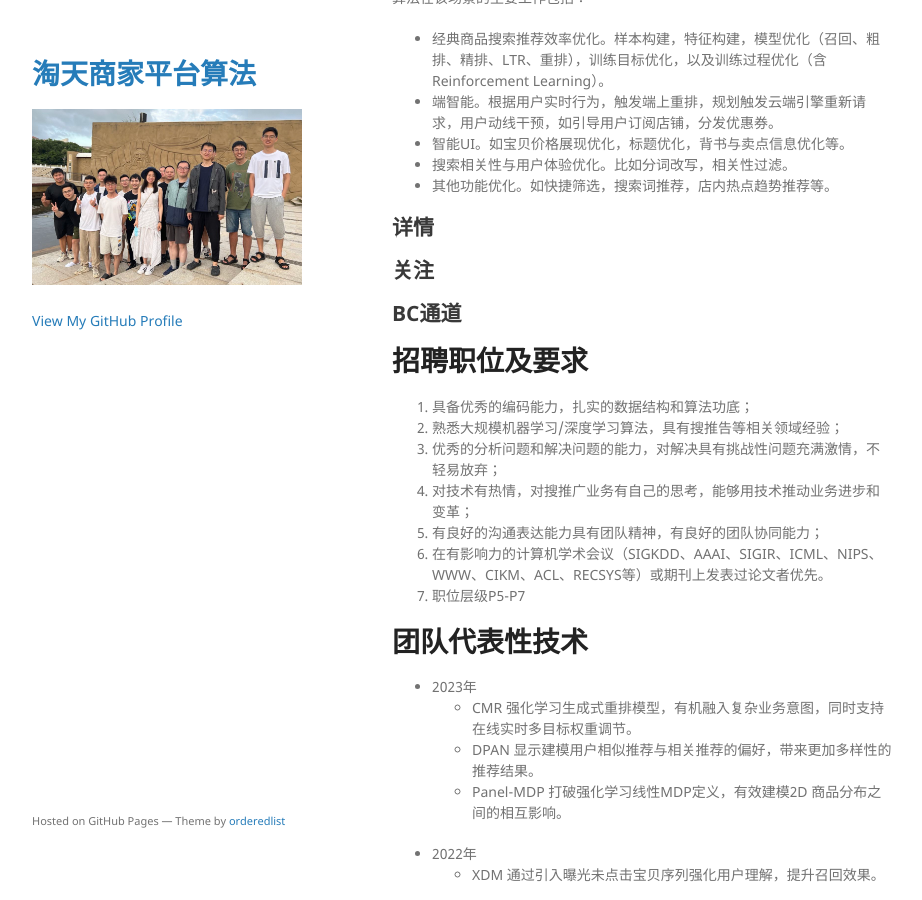
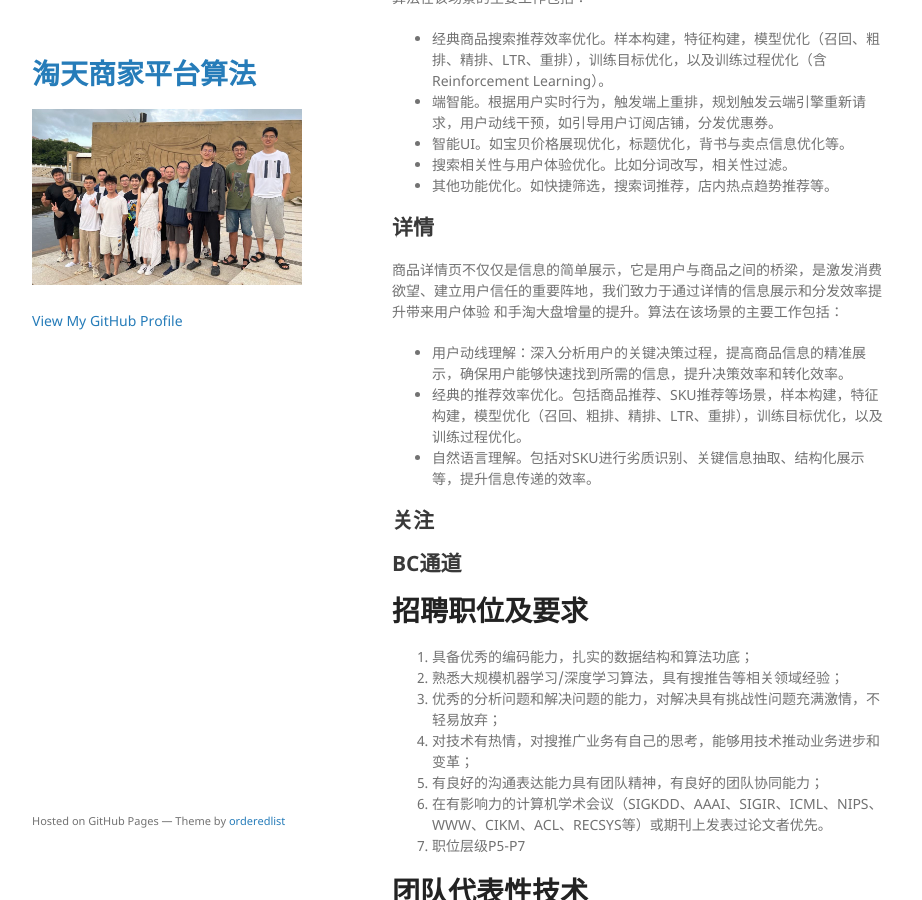
Before and after one commit to TaotianSellerPlatformAlgorithm/TaotianSellerPlatformAlgorithm.github.io, a Jekyll site: the page built from index.md, in a window 1280 px wide and 900 px high, scrolled down 1006 px. Shown: the whole window, without its empty margins (178-1100 px from the left). Built offline with Jekyll 4.4.1, drawn with Linux system fonts in a browser that asks for light colours; our own code applies the rules of GitHub Pages for plain Markdown files; the repository's description, which GitHub fills in, is left out.

Commit message:
Update index.md
增加详情描述

```diff
--- a/index.md
+++ b/index.md
@@ -21,6 +21,11 @@
 - 其他功能优化。如快捷筛选，搜索词推荐，店内热点趋势推荐等。
 
 ## 详情
+商品详情页不仅仅是信息的简单展示，它是用户与商品之间的桥梁，是激发消费欲望、建立用户信任的重要阵地，我们致力于通过详情的信息展示和分发效率提升带来用户体验 和手淘大盘增量的提升。算法在该场景的主要工作包括：
+- 用户动线理解：深入分析用户的关键决策过程，提高商品信息的精准展示，确保用户能够快速找到所需的信息，提升决策效率和转化效率。
+- 经典的推荐效率优化。包括商品推荐、SKU推荐等场景，样本构建，特征构建，模型优化（召回、粗排、精排、LTR、重排），训练目标优化，以及训练过程优化。
+- 自然语言理解。包括对SKU进行劣质识别、关键信息抽取、结构化展示等，提升信息传递的效率。
+
 ## 关注
 ## BC通道
 
```
